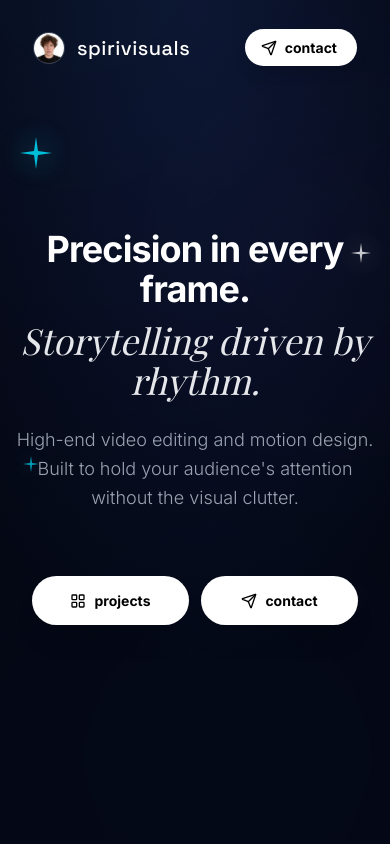
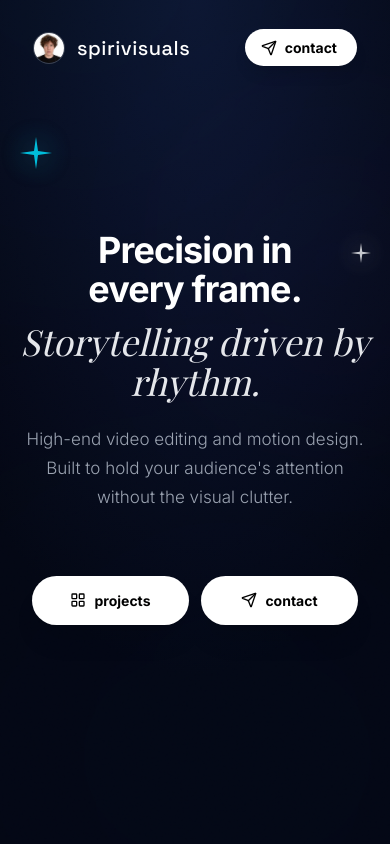
Before and after one commit to Spirivisuals/AI-website, a React (Vite) app: page / in a window 390 px wide. Shown: the top 844 px of the page. Built offline with nearby package versions, Linux system fonts and the light colour scheme; a web font is replaced by a local one.

Commit message:
Update Hero.tsx

```diff
--- a/src/components/Hero.tsx
+++ b/src/components/Hero.tsx
@@ -7,29 +7,29 @@ const Hero = () => {
 
       {/* Background Stars (Constellation effect) */}
 
-      {/* 1. Большая голубая звездочка (Слева сверху) - Опущена ниже на мобилках */}
+      {/* 1. Большая голубая звездочка (Слева сверху) - Оставлена на мобилках */}
       <div className="absolute top-[18%] left-[5%] sm:top-[15%] sm:left-[8%] md:top-[20%] md:left-[10%] text-cyan-400 opacity-100 animate-pulse pointer-events-none drop-shadow-[0_0_15px_rgba(34,211,238,0.8)]">
          <svg className="w-8 h-8 md:w-10 md:h-10" viewBox="0 0 24 24" fill="currentColor">
            <path d="M12 0L13.5 10.5L24 12L13.5 13.5L12 24L10.5 13.5L0 12L10.5 10.5L12 0Z" />
          </svg>
       </div>
 
-      {/* 2. Средняя белая звездочка (Справа сверху) - Опущена ниже на мобилках */}
+      {/* 2. Средняя белая звездочка (Справа сверху) - Оставлена на мобилках */}
       <div className="absolute top-[32%] right-[5%] sm:top-[28%] sm:right-[10%] md:top-[30%] md:right-[15%] text-gray-100 opacity-90 animate-pulse delay-700 pointer-events-none drop-shadow-[0_0_12px_rgba(255,255,255,0.7)]">
          <svg className="w-5 h-5 md:w-6 md:h-6" viewBox="0 0 24 24" fill="currentColor">
            <path d="M12 0L13.5 10.5L24 12L13.5 13.5L12 24L10.5 13.5L0 12L10.5 10.5L12 0Z" />
          </svg>
       </div>
 
-      {/* 3. НОВАЯ: Маленькая голубая звездочка (Слева по центру/снизу) */}
-      <div className="absolute top-[60%] left-[6%] sm:top-[65%] sm:left-[10%] md:top-[65%] md:left-[12%] text-cyan-400 opacity-80 animate-pulse delay-300 pointer-events-none drop-shadow-[0_0_10px_rgba(34,211,238,0.6)]">
+      {/* 3. НОВАЯ: Маленькая голубая звездочка (Слева по центру/снизу) - СКРЫТА НА МОБИЛКАХ (hidden sm:block) чтобы не резать текст */}
+      <div className="hidden sm:block absolute top-[60%] left-[10%] md:top-[65%] md:left-[12%] text-cyan-400 opacity-80 animate-pulse delay-300 pointer-events-none drop-shadow-[0_0_10px_rgba(34,211,238,0.6)]">
          <svg className="w-4 h-4 md:w-5 md:h-5" viewBox="0 0 24 24" fill="currentColor">
            <path d="M12 0L13.5 10.5L24 12L13.5 13.5L12 24L10.5 13.5L0 12L10.5 10.5L12 0Z" />
          </svg>
       </div>
 
-      {/* 4. НОВАЯ: Крошечная белая звездочка (Справа снизу около кнопок) */}
-      <div className="absolute top-[78%] right-[8%] sm:top-[75%] sm:right-[12%] md:top-[80%] md:right-[18%] text-gray-200 opacity-70 animate-pulse delay-500 pointer-events-none drop-shadow-[0_0_8px_rgba(255,255,255,0.5)]">
+      {/* 4. НОВАЯ: Крошечная белая звездочка (Справа снизу) - СКРЫТА НА МОБИЛКАХ */}
+      <div className="hidden sm:block absolute top-[75%] right-[12%] md:top-[80%] md:right-[18%] text-gray-200 opacity-70 animate-pulse delay-500 pointer-events-none drop-shadow-[0_0_8px_rgba(255,255,255,0.5)]">
          <svg className="w-3 h-3 md:w-4 md:h-4" viewBox="0 0 24 24" fill="currentColor">
            <path d="M12 0L13.5 10.5L24 12L13.5 13.5L12 24L10.5 13.5L0 12L10.5 10.5L12 0Z" />
          </svg>
@@ -38,11 +38,13 @@ const Hero = () => {
       {/* Контент Hero */}
       <div className="max-w-6xl mx-auto z-10 relative">
         <h1 className="text-[2.25rem] sm:text-[3.5rem] md:text-[4.5rem] lg:text-[5.5rem] font-sans font-bold tracking-tight leading-[1.1] mb-6">
-          <span className="sm:whitespace-nowrap">Precision in every frame.</span><br />
+          {/* Добавлен скрытый на ПК перенос строки, чтобы на мобилках было "Precision in \n every frame." */}
+          <span className="sm:whitespace-nowrap">Precision in <br className="block sm:hidden" />every frame.</span><br />
           <span className="font-serif italic font-normal text-gray-200 tracking-normal block mt-3 lg:mt-5">Storytelling driven by rhythm.</span>
         </h1>
 
-        <p className="text-lg md:text-2xl text-gray-400 mb-16 max-w-3xl mx-auto font-light leading-relaxed">
+        {/* Увеличен межстрочный интервал (leading-[1.7]), текст теперь "дышит" */}
+        <p className="text-[17px] md:text-2xl text-gray-400 mb-16 max-w-2xl mx-auto font-light leading-[1.7] md:leading-relaxed px-2 sm:px-0">
           High-end video editing and motion design. Built to hold your audience's attention without the visual clutter.
         </p>
 
```
